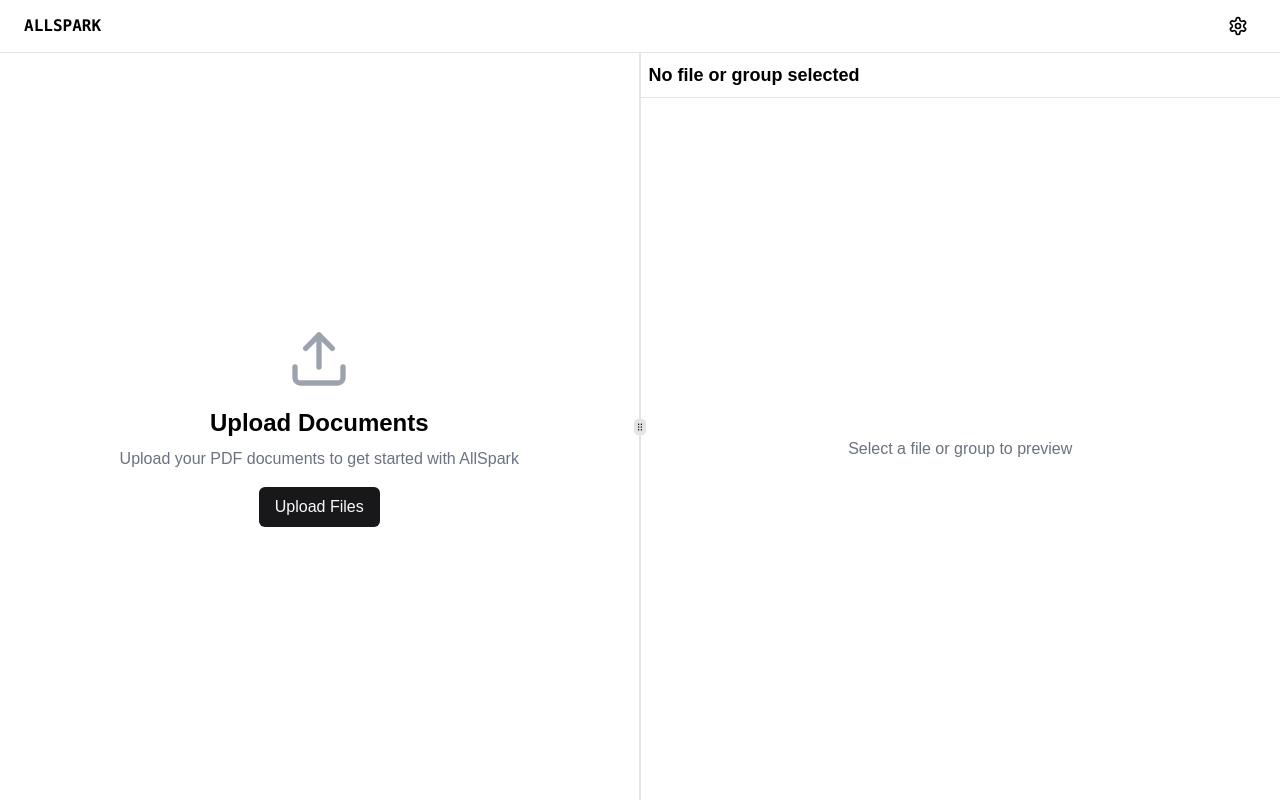
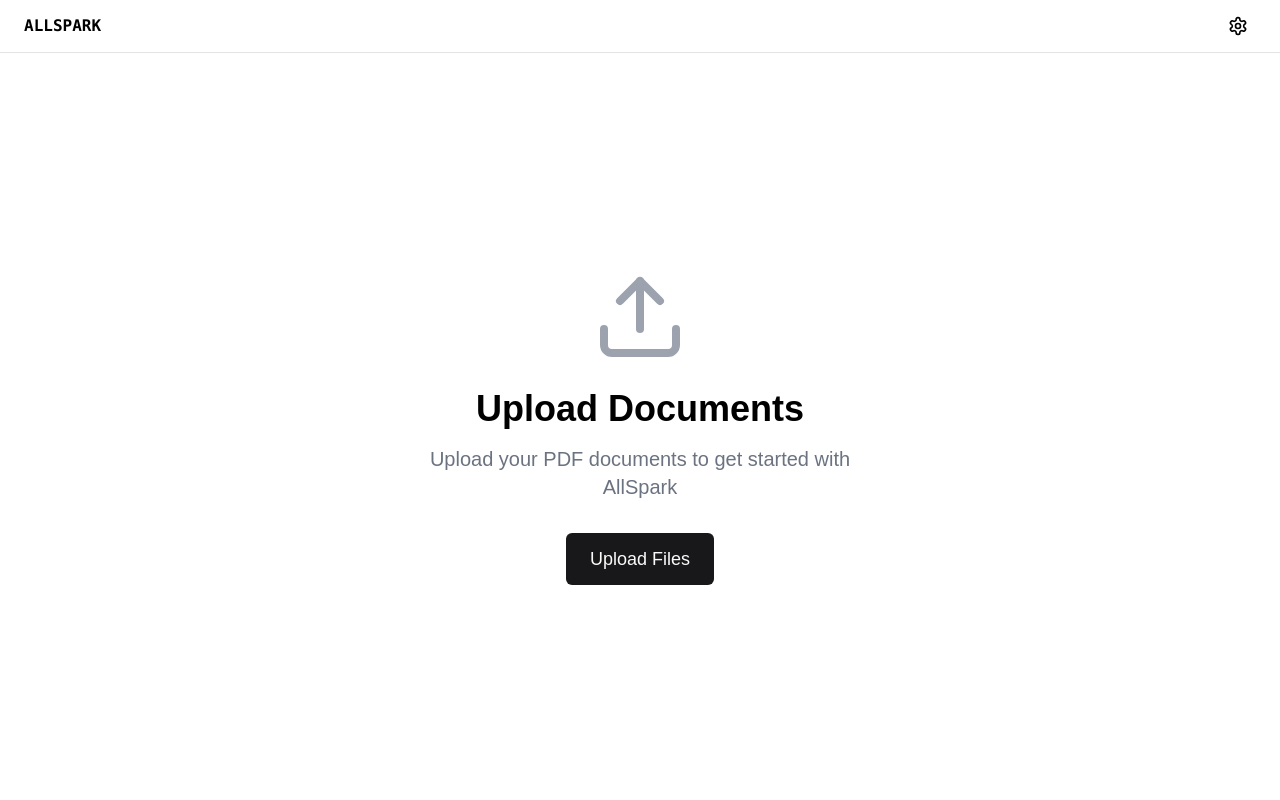
Before and after one commit to sjnaik02/allspark-demo, a Next.js app: page / in a window 1280 px wide. Built offline with nearby package versions, Linux system fonts and the light colour scheme.

Commit message:
juuust about there

```diff
--- a/app/page.js
+++ b/app/page.js
@@ -40,7 +40,6 @@ const Home = () => {
 
   const handleClosePreview = () => {
     setSelectedFile(null);
-    setSelectedGroup(null);
   };
 
   const handleContinue = (groupId) => {
@@ -65,28 +64,31 @@ const Home = () => {
   return (
     <div className="flex flex-col h-screen">
       <TopBar />
-      <ResizablePanelGroup direction="horizontal" className="flex-1 overflow-hidden">
-        <ResizablePanel defaultSize={50} minSize={30}>
-          {!showGroupSelection && !selectedGroup ? (
+      {!selectedGroup ? (
+        <div className="flex-1 overflow-hidden">
+          {!showGroupSelection ? (
             <LeftPanel
               onFileSelect={handleFileSelect}
               onFileUpload={handleFileUpload}
               uploadedFiles={uploadedFiles}
             />
-          ) : showGroupSelection ? (
+          ) : (
             <GroupSelectionPanel
               groupedFiles={groupedFiles}
               onContinue={handleContinue}
               onFileSelect={handleFileSelect}
             />
+          )}
+        </div>
       ) : (
+        <ResizablePanelGroup direction="horizontal" className="flex-1 overflow-hidden">
+          <ResizablePanel defaultSize={50} minSize={30}>
             <LeftPanel
               onFileSelect={handleFileSelect}
               uploadedFiles={selectedGroup.files}
               groupName={selectedGroup.name}
               onBackToGroups={handleBackToGroups}
             />
-          )}
           </ResizablePanel>
           <ResizableHandle withHandle />
           <ResizablePanel defaultSize={50} minSize={30}>
@@ -97,6 +99,7 @@ const Home = () => {
             />
           </ResizablePanel>
         </ResizablePanelGroup>
+      )}
     </div>
   );
 };
--- a/components/LeftPanel.js
+++ b/components/LeftPanel.js
@@ -15,13 +15,13 @@ const LeftPanel = ({ onFileSelect, onFileUpload, uploadedFiles, groupName, onBac
   };
 
   return (
-    <div className="p-6 overflow-auto border-r flex flex-col h-full">
+    <div className="p-6 overflow-auto flex flex-col h-full">
       {uploadedFiles.length === 0 ? (
         <div className="flex-1 flex flex-col items-center justify-center">
-          <Upload className="h-16 w-16 mb-4 text-gray-400" />
-          <h2 className="text-2xl font-bold mb-2">Upload Documents</h2>
-          <p className="text-gray-500 mb-4 text-center">Upload your PDF documents to get started with AllSpark</p>
-          <label className="cursor-pointer bg-primary text-primary-foreground hover:bg-primary/90 px-4 py-2 rounded-md">
+          <Upload className="h-24 w-24 mb-6 text-gray-400" />
+          <h2 className="text-4xl font-bold mb-4">Upload Documents</h2>
+          <p className="text-xl text-gray-500 mb-8 text-center max-w-md">Upload your PDF documents to get started with AllSpark</p>
+          <label className="cursor-pointer bg-primary text-primary-foreground hover:bg-primary/90 px-6 py-3 rounded-md text-lg">
             <span>Upload Files</span>
             <input
               type="file"
@@ -35,12 +35,12 @@ const LeftPanel = ({ onFileSelect, onFileUpload, uploadedFiles, groupName, onBac
       ) : (
         <>
           {groupName && (
-            <div className="mb-4">
+            <div className="mb-6">
               <Button variant="ghost" onClick={onBackToGroups} className="pl-0">
-                <ChevronLeft className="mr-2 h-4 w-4" />
+                <ChevronLeft className="mr-2 h-5 w-5" />
                 Back to Groups
               </Button>
-              <h2 className="text-2xl font-bold mt-2">{groupName}</h2>
+              <h2 className="text-3xl font-bold mt-4">{groupName}</h2>
             </div>
           )}
           <FileDisplay
@@ -49,12 +49,12 @@ const LeftPanel = ({ onFileSelect, onFileUpload, uploadedFiles, groupName, onBac
             isCollapsible={false}
           />
 
-          <div className="mt-auto pt-4 text-lg">
-            <p className="mb-2">What would you like to do?</p>
-            <div className="flex justify-between gap-2">
-              <Button className="flex-1 font-medium font-mono" variant="">Intake Summary</Button>
-              <Button className="flex-1 font-medium font-mono" variant="">Chronology</Button>
-              <Button className="flex-1 font-medium font-mono" variant="">Generate Demand Letter</Button>
+          <div className="mt-auto pt-6 text-xl">
+            <p className="mb-4">What would you like to do?</p>
+            <div className="flex justify-between gap-4">
+              <Button className="flex-1 font-medium font-mono text-lg py-3" variant="">Intake Summary</Button>
+              <Button className="flex-1 font-medium font-mono text-lg py-3" variant="">Chronology</Button>
+              <Button className="flex-1 font-medium font-mono text-lg py-3" variant="">Generate Demand Letter</Button>
             </div>
           </div>
         </>
--- a/components/OnboardingScreen.js
+++ b/components/OnboardingScreen.js
@@ -16,8 +16,8 @@ const OnboardingScreen = ({ groupedFiles, onContinue }) => {
   };
 
   return (
-    <div className="flex flex-col h-full p-6 overflow-auto">
-      <div className="max-w-3xl mx-auto w-full"> {/* Added max-width and centering */}
+    <div className="flex flex-col h-full p-6 overflow-auto max-w-3xl mx-auto">
+      <div className=" w-full"> {/* Added max-width and centering */}
         <div className="flex justify-between items-center mb-6">
           <div>
             <h1 className="text-2xl font-bold">Document Groups</h1>
```
Lines whose indentation alone changed are shown as unchanged.
